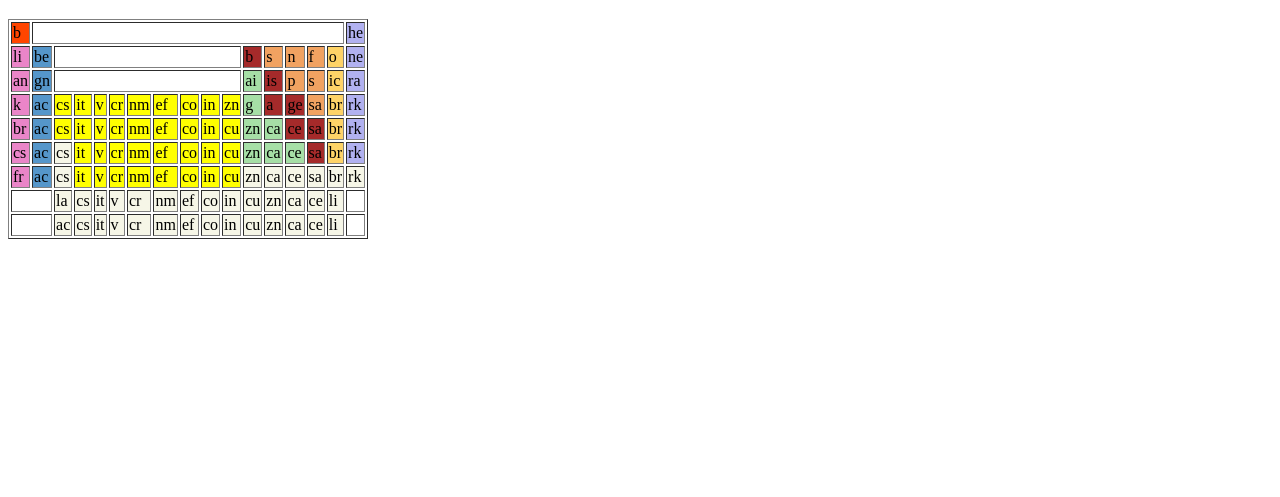
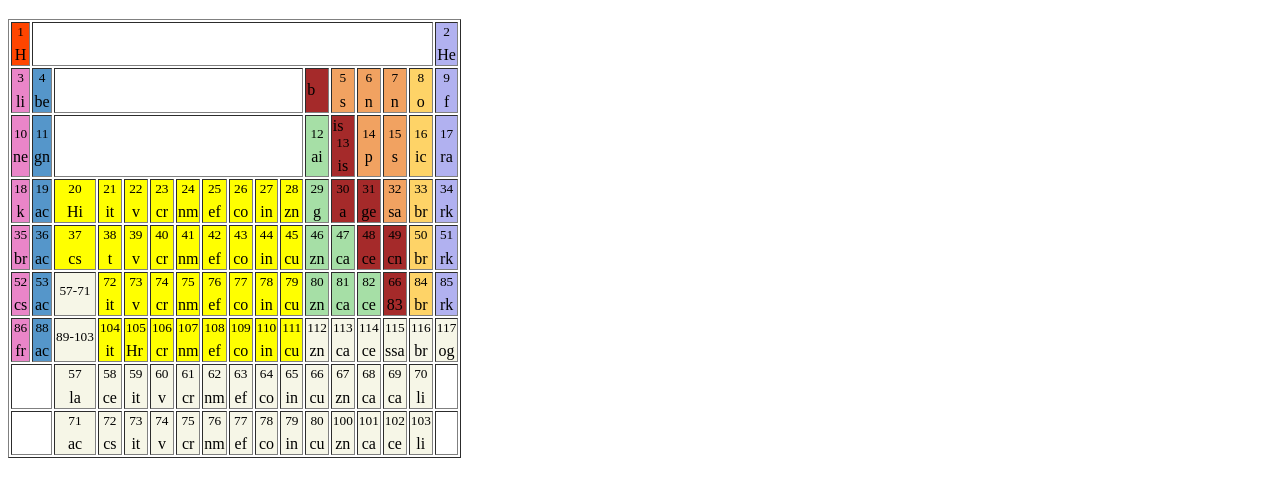
Before and after one commit to uzairit/The-Table, a plain HTML site: page index.html in a window 1280 px wide. Shown: the part 61-558 px from the top of the page. Drawn offline with Linux system fonts and the light colour scheme.

Commit message:
Update index.html

```diff
--- a/index.html
+++ b/index.html
@@ -9,150 +9,150 @@
     <center><h1 style="background-color: yellow;">The Table</h1></center>
 <table border="1">
 <tr>
-<td style="background-color:orangered ;">b</td>
+<td style="background-color:orangered ;"><center><sup>1</sup><br>H</center></td>
 <td colspan="15"></td>
-<td style="background-color:rgb(177, 177, 240) ;">he</td>
+<td style="background-color:rgb(177, 177, 240) ;"><center><sup>2</sup><br>He</center></td>
 </tr>
 
 <tr>
-<td style="background-color:rgb(234, 133, 200);">li</td>
-<td style="background-color:rgb(85, 150, 202) ;">be</td>
+<td style="background-color:rgb(234, 133, 200);"><center><sup>3</sup><br>li</center></td>
+<td style="background-color:rgb(85, 150, 202) ;"><center><sup>4</sup><br>be</center></td>
 <td colspan="9"></td>
 <td style="background-color:brown;">b</td>
-<td style="background-color:rgb(241, 162, 97);">s</td>
-<td style="background-color:rgb(241, 162, 97) ;">n</td>
-<td style="background-color:rgb(241, 162, 97) ;">f</td>
-<td style="background-color:rgb(254, 211, 103) ;">o</td>
-<td style="background-color:rgb(177, 177, 240) ;">ne</td>
+<td style="background-color:rgb(241, 162, 97);"><center><sup>5</sup><br>s</center></td>
+<td style="background-color:rgb(241, 162, 97) ;"><center><sup>6</sup><br>n</center></td>
+<td style="background-color:rgb(241, 162, 97) ;"><center><sup>7</sup><br>n</center></td>
+<td style="background-color:rgb(254, 211, 103) ;"><center><sup>8</sup><br>o</center></td>
+<td style="background-color:rgb(177, 177, 240) ;"><center><sup>9</sup><br>f</center></td>
 </tr>
 
 <tr>
-<td style="background-color: rgb(234, 133, 200);">an</td>
-<td style="background-color:rgb(85, 150, 202)  ;">gn</td>
+<td style="background-color: rgb(234, 133, 200);"><center><sup>10</sup><br>ne</center></td>
+<td style="background-color:rgb(85, 150, 202)  ;"><center><sup>11</sup><br>gn</center></td>
 <td colspan="9"></td>
-<td style="background-color: rgb(166, 223, 166);">ai</td>
-<td style="background-color: brown;">is</td>
-<td style="background-color: rgb(241, 162, 97);">p</td>
-<td style="background-color:rgb(241, 162, 97) ;">s</td>
-<td style="background-color: rgb(254, 211, 103);">ic</td>
-<td style="background-color:rgb(177, 177, 240) ;">ra</td>
+<td style="background-color: rgb(166, 223, 166);"><center><sup>12</sup><br>ai</center></td>
+<td style="background-color: brown;">is<center><sup>13</sup><br>is</center></td>
+<td style="background-color: rgb(241, 162, 97);"><center><sup>14</sup><br>p</center></td>
+<td style="background-color:rgb(241, 162, 97) ;"><center><sup>15</sup><br>s</center></td>
+<td style="background-color: rgb(254, 211, 103);"><center><sup>16</sup><br>ic</center></td>
+<td style="background-color:rgb(177, 177, 240) ;"><center><sup>17</sup><br>ra</center></td>
 </tr>
 
 <tr>
-<td style="background-color:rgb(234, 133, 200) ;">k</td>
-<td style="background-color:rgb(85, 150, 202)  ;">ac</td>
-<td style="background-color:yellow ;">cs</td>
-<td style="background-color:yellow ;">it</td>
-<td style="background-color:yellow ;">v</td>
-<td style="background-color:yellow ;">cr</td>
-<td style="background-color:yellow ;">nm</td>
-<td style="background-color:yellow ;">ef</td>
-<td style="background-color:yellow ;">co</t>
-<td style="background-color:yellow ;">in</td>
-<td style="background-color:yellow ;">zn</td>
-<td style="background-color: rgb(166, 223, 166);">g</td>
-<td style="background-color:brown;">a</td>
-<td style="background-color:brown;">ge</td>
-<td style="background-color:rgb(241, 162, 97) ;">sa</td>
-<td style="background-color:rgb(254, 211, 103) ;">br</td>
-<td style="background-color:rgb(177, 177, 240) ;">rk</td>
+<td style="background-color:rgb(234, 133, 200) ;"><center><sup>18</sup><br>k</center></td>
+<td style="background-color:rgb(85, 150, 202)  ;"><center><sup>19</sup><br>ac</center></td>
+<td style="background-color:yellow ;"><center><sup>20</sup><br>Hi</center></td>
+<td style="background-color:yellow ;"><center><sup>21</sup><br>it</center></td>
+<td style="background-color:yellow ;"><center><sup>22</sup><br>v</center></td>
+<td style="background-color:yellow ;"><center><sup>23</sup><br>cr</center></td>
+<td style="background-color:yellow ;"><center><sup>24</sup><br>nm</center></td>
+<td style="background-color:yellow ;"><center><sup>25</sup><br>ef</center></td>
+<td style="background-color:yellow ;"><center><sup>26</sup><br>co</center></t>
+<td style="background-color:yellow ;"><center><sup>27</sup><br>in</center></td>
+<td style="background-color:yellow ;"><center><sup>28</sup><br>zn</center></td>
+<td style="background-color: rgb(166, 223, 166);"><center><sup>29</sup><br>g</center></td>
+<td style="background-color:brown;"><center><sup>30</sup><br>a</center></td>
+<td style="background-color:brown;"><center><sup>31</sup><br>ge</center></td>
+<td style="background-color:rgb(241, 162, 97) ;"><center><sup>32</sup><br>sa</center></td>
+<td style="background-color:rgb(254, 211, 103) ;"><center><sup>33</sup><br>br</center></td>
+<td style="background-color:rgb(177, 177, 240) ;"><center><sup>34</sup><br>rk</center></td>
 </tr>
 
 <tr>
-    <td style="background-color:rgb(234, 133, 200) ;">br</td>
-    <td style="background-color:rgb(85, 150, 202);">ac</td>
-    <td style="background-color:yellow ;">cs</td>
-    <td style="background-color:yellow ;">it</td>
-    <td style="background-color:yellow ;">v</td>
-    <td style="background-color:yellow ;">cr</td>
-    <td style="background-color:yellow ;">nm</td>
-    <td style="background-color:yellow ;">ef</td>
-    <td style="background-color:yellow ;">co</td>
-    <td style="background-color:yellow ;">in</td>
-    <td style="background-color:yellow ;">cu</td>
-    <td style="background-color:rgb(166, 223, 166)">zn</td>
-    <td style="background-color:rgb(166, 223, 166);">ca</td>
-    <td style="background-color:brown ;">ce</td>
-    <td style="background-color:brown ;">sa</td>
-    <td style="background-color:rgb(254, 211, 103)  ;">br</td>
-    <td style="background-color:rgb(177, 177, 240) ;">rk</td>
+    <td style="background-color:rgb(234, 133, 200) ;"><center><sup>35</sup><br>br</center></td>
+    <td style="background-color:rgb(85, 150, 202);"><center><sup>36</sup><br>ac</center></td>
+    <td style="background-color:yellow ;"><center><sup>37</sup><br>cs</center></td>
+    <td style="background-color:yellow ;"><center><sup>38</sup><br>t</center></td>
+    <td style="background-color:yellow ;"><center><sup>39</sup><br>v</center></td>
+    <td style="background-color:yellow ;"><center><sup>40</sup><br>cr</center></td>
+    <td style="background-color:yellow ;"><center><sup>41</sup><br>nm</center></td>
+    <td style="background-color:yellow ;"><center><sup>42</sup><br>ef</center></td>
+    <td style="background-color:yellow ;"><center><sup>43</sup><br>co</center></td>
+    <td style="background-color:yellow ;"><center><sup>44</sup><br>in</center></td>
+    <td style="background-color:yellow ;"><center><sup>45</sup><br>cu</center></td>
+    <td style="background-color:rgb(166, 223, 166)"><center><sup>46</sup><br>zn</center></td>
+    <td style="background-color:rgb(166, 223, 166);"><center><sup>47</sup><br>ca</center></td>
+    <td style="background-color:brown ;"><center><sup>48</sup><br>ce</center></td>
+    <td style="background-color:brown ;"><center><sup>49</sup><br>cn</center></td>
+    <td style="background-color:rgb(254, 211, 103)  ;"><center><sup>50</sup><br>br</center></td>
+    <td style="background-color:rgb(177, 177, 240) ;"><center><sup>51</sup><br>rk</center></td>
     </tr>
 
     <tr>
-        <td style="background-color:rgb(234, 133, 200) ;">cs</td>
-        <td style="background-color:rgb(85, 150, 202) ;">ac</td>
-        <td style="background-color:rgb(246, 246, 231)  ;">cs</td>
-        <td style="background-color:yellow  ;">it</td>
-        <td style="background-color:yellow  ;">v</td>
-        <td style="background-color:yellow  ;">cr</td>
-        <td style="background-color:yellow  ;">nm</td>
-        <td style="background-color:yellow  ;">ef</td>
-        <td style="background-color:yellow  ;">co</td>
-        <td style="background-color:yellow  ;">in</td>
-        <td style="background-color:yellow  ;">cu</td>
-        <td style="background-color:rgb(166, 223, 166) ;">zn</td>
-        <td style="background-color:rgb(166, 223, 166) ;">ca</td>
-        <td style="background-color:rgb(166, 223, 166);">ce</td>
-        <td style="background-color:brown ;">sa</td>
-        <td style="background-color:rgb(254, 211, 103) ;">br</td>
-        <td style="background-color:rgb(177, 177, 240);">rk</td>
+        <td style="background-color:rgb(234, 133, 200) ;"><center><sup>52</sup><br>cs</center></td>
+        <td style="background-color:rgb(85, 150, 202) ;"><center><sup>53</sup><br>ac</center></td>
+        <td style="background-color:rgb(246, 246, 231)  ;"><center><sup>57-71</sup><br></center></td>
+        <td style="background-color:yellow  ;"><center><sup>72</sup><br>it</center></td>
+        <td style="background-color:yellow  ;"><center><sup>73</sup><br>v</center></td>
+        <td style="background-color:yellow  ;"><center><sup>74</sup><br>cr</center></td>
+        <td style="background-color:yellow  ;"><center><sup>75</sup><br>nm</center></td>
+        <td style="background-color:yellow  ;"><center><sup>76</sup><br>ef</center></td>
+        <td style="background-color:yellow  ;"><center><sup>77</sup><br>co</center></td>
+        <td style="background-color:yellow  ;"><center><sup>78</sup><br>in</center></td>
+        <td style="background-color:yellow  ;"><center><sup>79</sup><br>cu</center></td>
+        <td style="background-color:rgb(166, 223, 166) ;"><center><sup>80</sup><br>zn</center></td>
+        <td style="background-color:rgb(166, 223, 166) ;"><center><sup>81</sup><br>ca</center></td>
+        <td style="background-color:rgb(166, 223, 166);"><center><sup>82</sup><br>ce</center></td>
+        <td style="background-color:brown ;"><center><sup>66</sup><br>83</center></td>
+        <td style="background-color:rgb(254, 211, 103) ;"><center><sup>84</sup><br>br</center></td>
+        <td style="background-color:rgb(177, 177, 240);"><center><sup>85</sup><br>rk</center></td>
         </tr>
 
         <tr>
-            <td style="background-color:rgb(234, 133, 200) ;">fr</td>
-            <td style="background-color:rgb(85, 150, 202) ;">ac</td>
-            <td style="background-color:rgb(246, 246, 231) ;">cs</td>
-            <td style="background-color:yellow;">it</td>
-            <td style="background-color:yellow ;">v</td>
-            <td style="background-color:yellow ;">cr</td>
-            <td style="background-color:yellow ;">nm</td>
-            <td style="background-color:yellow ;">ef</td>
-            <td style="background-color:yellow ;">co</td>
-            <td style="background-color:yellow ;">in</td>
-            <td style="background-color:yellow ;">cu</td>
-            <td style="background-color:rgb(246, 246, 231);">zn</td>
-            <td style="background-color:rgb(246, 246, 231) ;">ca</td>
-            <td style="background-color:rgb(246, 246, 231);">ce</td>
-            <td style="background-color:rgb(246, 246, 231);">sa</td>
-            <td style="background-color:rgb(246, 246, 231) ;">br</td>
-            <td style="background-color:rgb(246, 246, 231);">rk</td>
+            <td style="background-color:rgb(234, 133, 200) ;"><center><sup>86</sup><br>fr</center></td>
+            <td style="background-color:rgb(85, 150, 202) ;"><center><sup>88</sup><br>ac</center></td>
+            <td style="background-color:rgb(246, 246, 231) ;"><center><sup>89-103</sup><br></center></td>
+            <td style="background-color:yellow;"><center><sup>104</sup><br>it</center></td>
+            <td style="background-color:yellow ;"<center><sup>105</sup><br>Hr</center></td>
+            <td style="background-color:yellow ;"><center><sup>106</sup><br>cr</center></td>
+            <td style="background-color:yellow ;"><center><sup>107</sup><br>nm</center></td>
+            <td style="background-color:yellow ;"><center><sup>108</sup><br>ef</center></td>
+            <td style="background-color:yellow ;"><center><sup>109</sup><br>co</center></td>
+            <td style="background-color:yellow ;"><center><sup>110</sup><br>in</center></td>
+            <td style="background-color:yellow ;"><center><sup>111</sup><br>cu</center></td>
+            <td style="background-color:rgb(246, 246, 231);"><center><sup>112</sup><br>zn</center></td>
+            <td style="background-color:rgb(246, 246, 231) ;"><center><sup>113</sup><br>ca</center></td>
+            <td style="background-color:rgb(246, 246, 231);"><center><sup>114</sup><br>ce</center></td>
+            <td style="background-color:rgb(246, 246, 231);"><center><sup>115</sup><br>ssa</center></td>
+            <td style="background-color:rgb(246, 246, 231) ;"><center><sup>116</sup><br>br</center></td>
+            <td style="background-color:rgb(246, 246, 231);"><center><sup>117</sup><br>og</center></td>
             </tr>
 
 <tr>
 <td colspan="2"></td>
-            <td style="background-color:rgb(246, 246, 231) ;">la</td>
-            <td style="background-color:rgb(246, 246, 231) ;">cs</td>
-            <td style="background-color:rgb(246, 246, 231) ;">it</td>
-            <td style="background-color:rgb(246, 246, 231) ;">v</td>
-            <td style="background-color:rgb(246, 246, 231) ;">cr</td>
-            <td style="background-color:rgb(246, 246, 231) ;">nm</td>
-            <td style="background-color:rgb(246, 246, 231) ;">ef</td>
-            <td style="background-color:rgb(246, 246, 231) ;">co</td>
-            <td style="background-color:rgb(246, 246, 231) ;">in</td>
-            <td style="background-color:rgb(246, 246, 231) ;">cu</td>
-            <td style="background-color:rgb(246, 246, 231) ;">zn</td>
-            <td style="background-color:rgb(246, 246, 231) ;">ca</td>
-            <td style="background-color:rgb(246, 246, 231) ;">ce</td>
-            <td style="background-color:rgb(246, 246, 231) ;">li</td>
+            <td style="background-color:rgb(246, 246, 231) ;"><center><sup>57</sup><br>la</center></td>
+            <td style="background-color:rgb(246, 246, 231) ;"><center><sup>58</sup><br>ce</center></td>
+            <td style="background-color:rgb(246, 246, 231) ;"><center><sup>59</sup><br>it</center></td>
+            <td style="background-color:rgb(246, 246, 231) ;"><center><sup>60</sup><br>v</center></td>
+            <td style="background-color:rgb(246, 246, 231) ;"><center><sup>61</sup><br>cr</center></td>
+            <td style="background-color:rgb(246, 246, 231) ;"><center><sup>62</sup><br>nm</center></td>
+            <td style="background-color:rgb(246, 246, 231) ;"><center><sup>63</sup><br>ef</center></td>
+            <td style="background-color:rgb(246, 246, 231) ;"><center><sup>64</sup><br>co</center></td>
+            <td style="background-color:rgb(246, 246, 231) ;"><center><sup>65</sup><br>in</center></td>
+            <td style="background-color:rgb(246, 246, 231) ;"><center><sup>66</sup><br>cu</center></td>
+            <td style="background-color:rgb(246, 246, 231) ;"><center><sup>67</sup><br>zn</center></td>
+            <td style="background-color:rgb(246, 246, 231) ;"><center><sup>68</sup><br>ca</center></td>
+            <td style="background-color:rgb(246, 246, 231) ;"><center><sup>69</sup><br>ca</center></td>
+            <td style="background-color:rgb(246, 246, 231) ;"><center><sup>70</sup><br>li</center></td>
             <td></td>
 </tr>
 
 <tr>
     <td colspan="2"></td>
-                <td style="background-color:rgb(246, 246, 231) ;">ac</td>
-                <td style="background-color:rgb(246, 246, 231) ;">cs</td>
-                <td style="background-color:rgb(246, 246, 231) ;">it</td>
-                <td style="background-color:rgb(246, 246, 231) ;">v</td>
-                <td style="background-color:rgb(246, 246, 231) ;">cr</td>
-                <td style="background-color:rgb(246, 246, 231) ;">nm</td>
-                <td style="background-color:rgb(246, 246, 231) ;">ef</td>
-                <td style="background-color:rgb(246, 246, 231) ;">co</td>
-                <td style="background-color:rgb(246, 246, 231) ;">in</td>
-                <td style="background-color:rgb(246, 246, 231) ;">cu</td>
-                <td style="background-color:rgb(246, 246, 231) ;">zn</td>
-                <td style="background-color:rgb(246, 246, 231) ;">ca</td>
-                <td style="background-color:rgb(246, 246, 231) ;">ce</td>
-                <td style="background-color:rgb(246, 246, 231) ;">li</td>
+                <td style="background-color:rgb(246, 246, 231) ;"><center><sup>71</sup><br>ac</center></td>
+                <td style="background-color:rgb(246, 246, 231) ;"><center><sup>72</sup><br>cs</center></td>
+                <td style="background-color:rgb(246, 246, 231) ;"><center><sup>73</sup><br>it</center></td>
+                <td style="background-color:rgb(246, 246, 231) ;"><center><sup>74</sup><br>v</center></td>
+                <td style="background-color:rgb(246, 246, 231) ;"><center><sup>75</sup><br>cr</center></td>
+                <td style="background-color:rgb(246, 246, 231) ;"><center><sup>76</sup><br>nm</center></td>
+                <td style="background-color:rgb(246, 246, 231) ;"><center><sup>77</sup><br>ef</center></td>
+                <td style="background-color:rgb(246, 246, 231) ;"><center><sup>78</sup><br>co</center></td>
+                <td style="background-color:rgb(246, 246, 231) ;"><center><sup>79</sup><br>in</center></td>
+                <td style="background-color:rgb(246, 246, 231) ;"><center><sup>80</sup><br>cu</center></td>
+                <td style="background-color:rgb(246, 246, 231) ;"><center><sup>100</sup><br>zn</center></td>
+                <td style="background-color:rgb(246, 246, 231) ;"><center><sup>101</sup><br>ca</center></td>
+                <td style="background-color:rgb(246, 246, 231) ;"><center><sup>102</sup><br>ce</center></td>
+                <td style="background-color:rgb(246, 246, 231) ;"><center><sup>103</sup><br>li</center></td>
                 <td></td>
     </tr>
 
```
